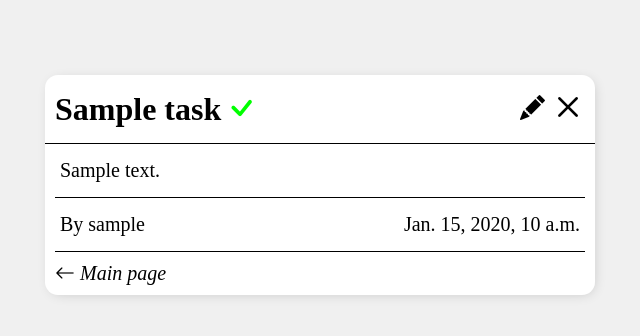
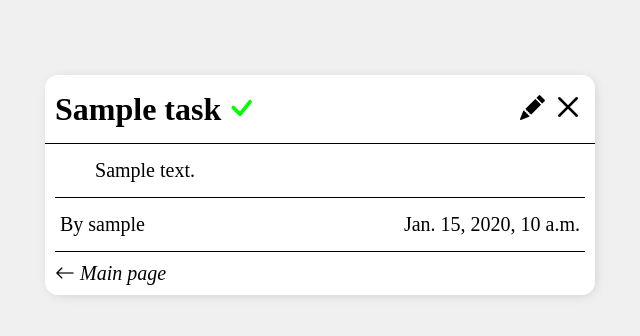
Before and after one commit to 108ddy/ToDoList, a Django app: page /task/1/ in a window 1280 px wide. Shown: the top 336 px of the page, without its empty margins (320-960 px from the left). Run offline with Django 4.2, Linux system fonts and the light colour scheme; a user stored in the database is signed in; tables that the repository leaves empty hold one stand-in row (values such as "Sample post"); some libraries are stand-ins or nearby versions.

Commit message:
Added paragraph spacing to first letter in description.

```diff
--- a/base/static/base/css/style.css
+++ b/base/static/base/css/style.css
@@ -218,11 +218,15 @@ textarea {
     padding: 0 10px
 }
 
-.container__information .container__task-description,
-.container__information .container__task-created-by {
+.container__task-description,
+.container__task-created-by {
     font-size: 20px;
     padding: 15px 5px;
     border-bottom: 1px solid var(--black);
+}
+
+.container__task-description:first-letter {
+    margin-left: 35px;
 }
 
 .container__task-created-by {
```
